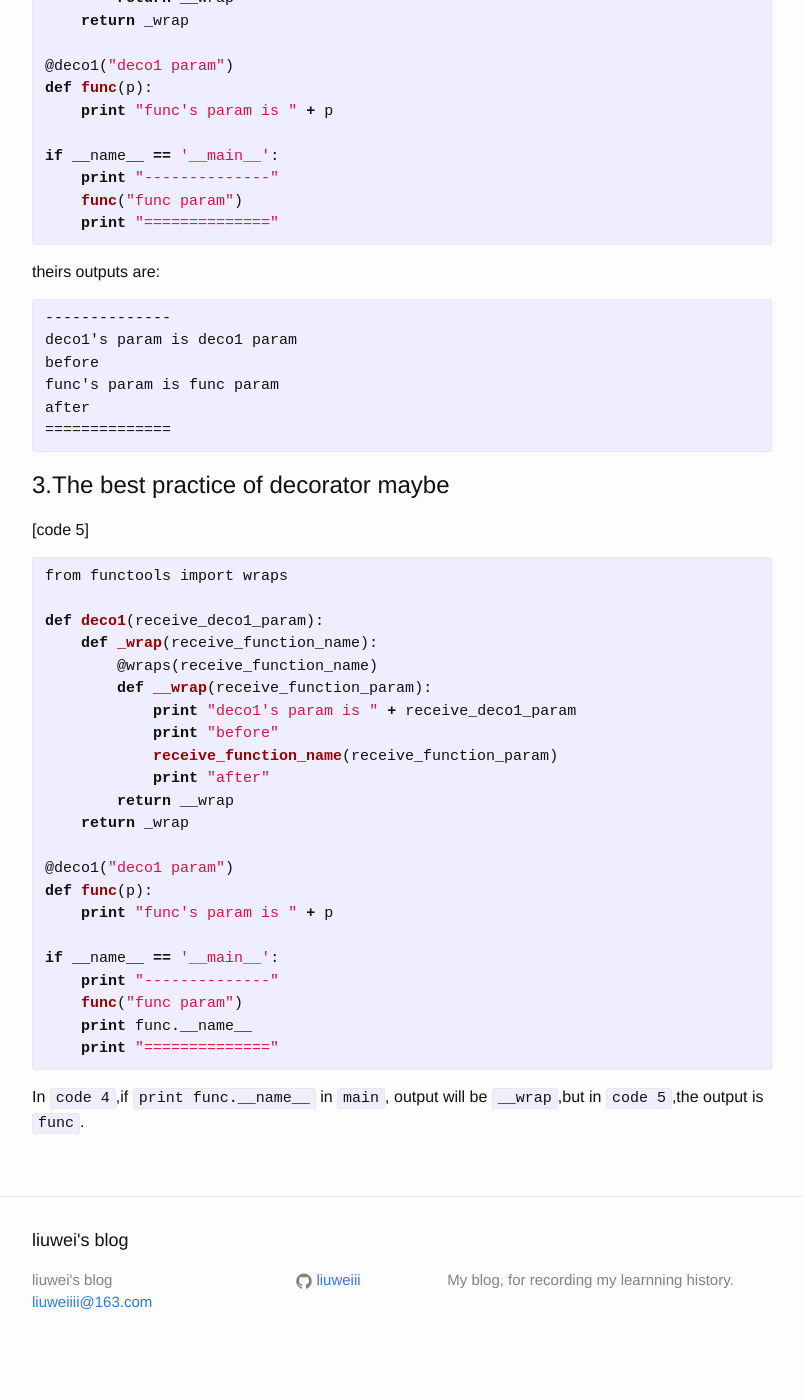
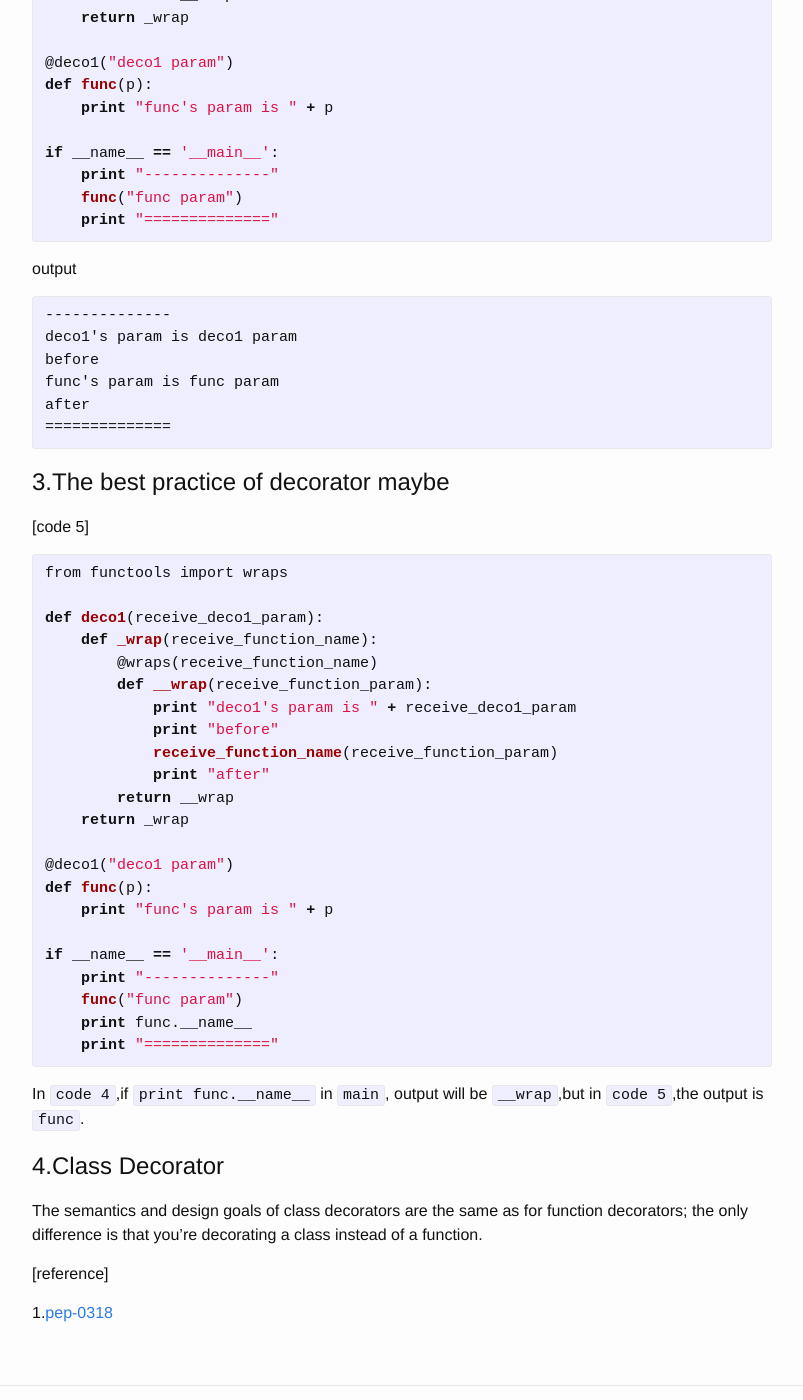
Before and after one commit to liuweiii/liuweiii.github.io, a Jekyll site: the page built from _posts/2016-02-28-python-decorator.markdown, in a window 1280 px wide and 1400 px high, scrolled down 1991 px. Shown: the whole window, without its empty margins (238-1041 px from the left). Built offline with Jekyll 4.4.1, drawn with Linux system fonts in a browser that asks for light colours; before the commit the page ends 3365 px from its top, so only the background shows below that; some of the changed text lies outside the part shown.

Commit message:
python decorator

```diff
--- a/_posts/2016-02-28-python-decorator.markdown
+++ b/_posts/2016-02-28-python-decorator.markdown
@@ -48,8 +48,7 @@ if __name__ == '__main__':
 
 {% endhighlight %}
 
-theirs outputs are:
-
+output
 {% highlight html%}
 --------------
 before
@@ -104,8 +102,7 @@ if __name__ == '__main__':
     print "=============="
 {% endhighlight %}
 
-theirs outputs are:
-
+output
 {% highlight html%}
 --------------
 deco1's param is deco1 param
@@ -142,3 +139,13 @@ if __name__ == '__main__':
     print "=============="
 {% endhighlight %}
 In `code 4`,if `print func.__name__` in `main`, output will be `__wrap`,but in `code 5`,the output is `func`.
+
+<h1>4.Class Decorator</h1>
+The semantics and design goals of class decorators are the same as for function decorators; the only difference is that you're decorating a class instead of a function.
+
+[reference]
+
+1.[pep-0318]
+
+
+[pep-0318]: https://www.python.org/dev/peps/pep-0318/
--- a/_posts/2016-02-28-welcome-to-my-blog.markdown
+++ b/_posts/2016-02-28-welcome-to-my-blog.markdown
@@ -4,4 +4,4 @@ title:  "Welcome to My Blog!"
 date:   2016-02-28 18:20:20 +0800
 categories: welcome
 ---
-Welcome to my blog.
+欢迎来到<a href="mailto:liuweiiii@163.com">我</a>的blog.
```
Also changed, not shown: other parts of _posts/2016-02-28-python-decorator.markdown (+2 -3 lines), _posts/2016-02-28-mock.markdown (+1 -6 lines), _posts/2016-02-28-monkey-patch.markdown (+1 -6 lines).
